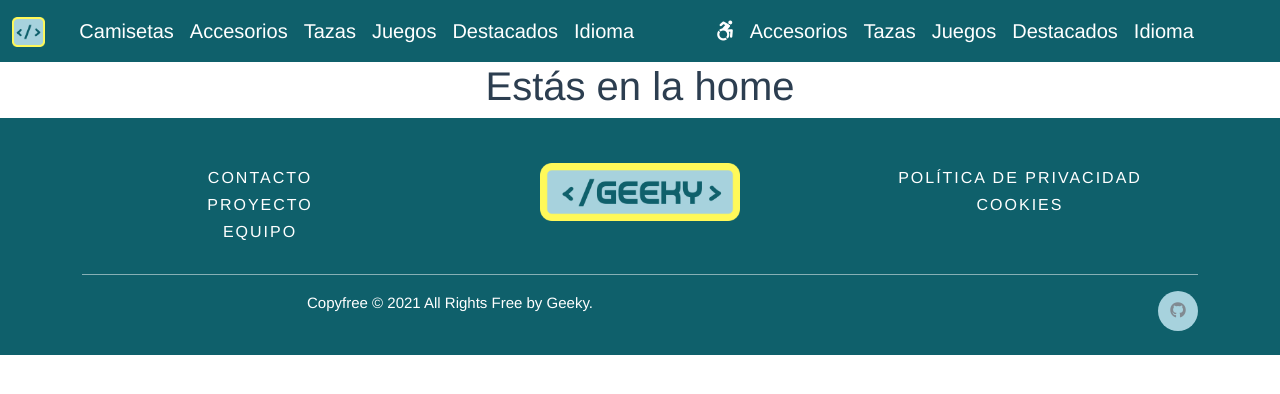
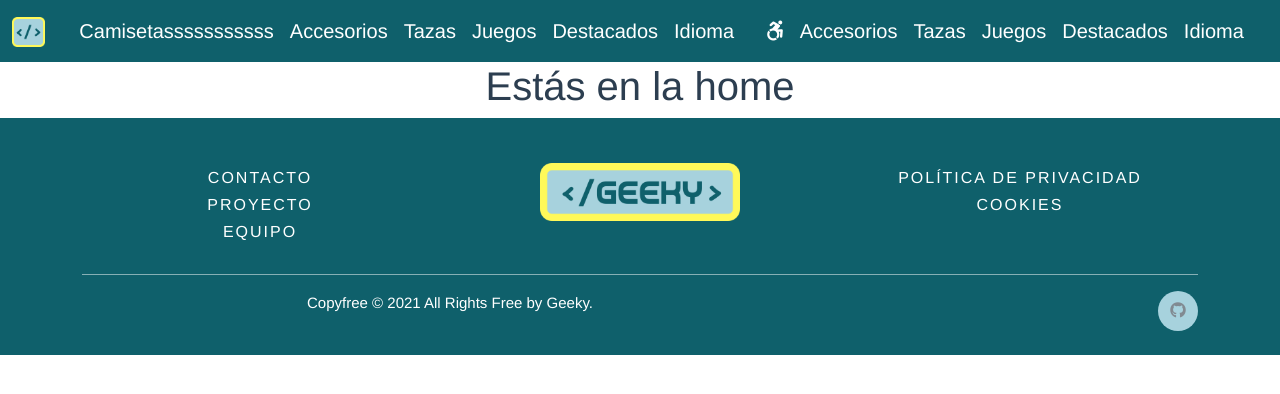
Before and after one commit to DesarrolloWebSeven/ecommerce, a Vue app: page / in a window 1280 px wide. Shown: the top 394 px of the page. Built offline with nearby package versions, Linux system fonts and the light colour scheme.

Commit message:
prueba navBar

```diff
--- a/src/components/NavBar.vue
+++ b/src/components/NavBar.vue
@@ -11,7 +11,7 @@
       <ul class="navbar-nav me-auto mb-2 mb-lg-0">
 
         <li class="nav-item">
-          <router-link to="/" class="nav-link">Camisetas</router-link>
+          <router-link to="/" class="nav-link">Camisetasssssssssss</router-link>
         </li>
         <li class="nav-item">
           <router-link to="/about" class="nav-link">Accesorios</router-link>
```
